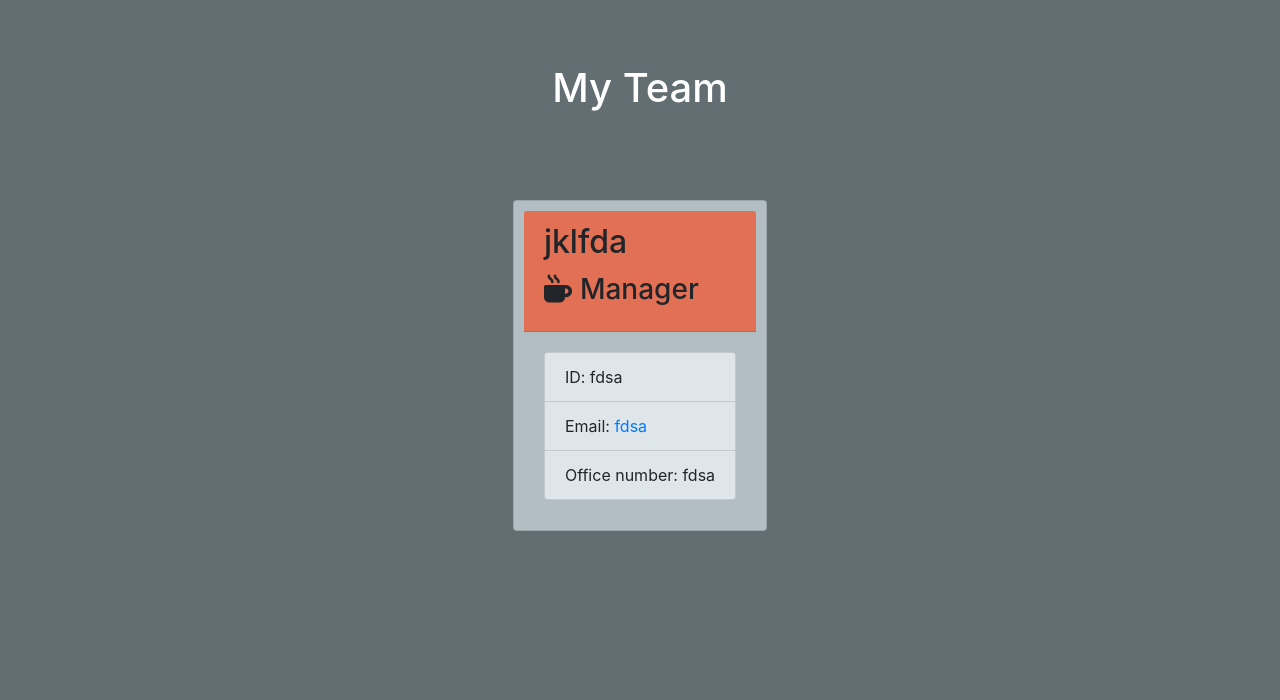
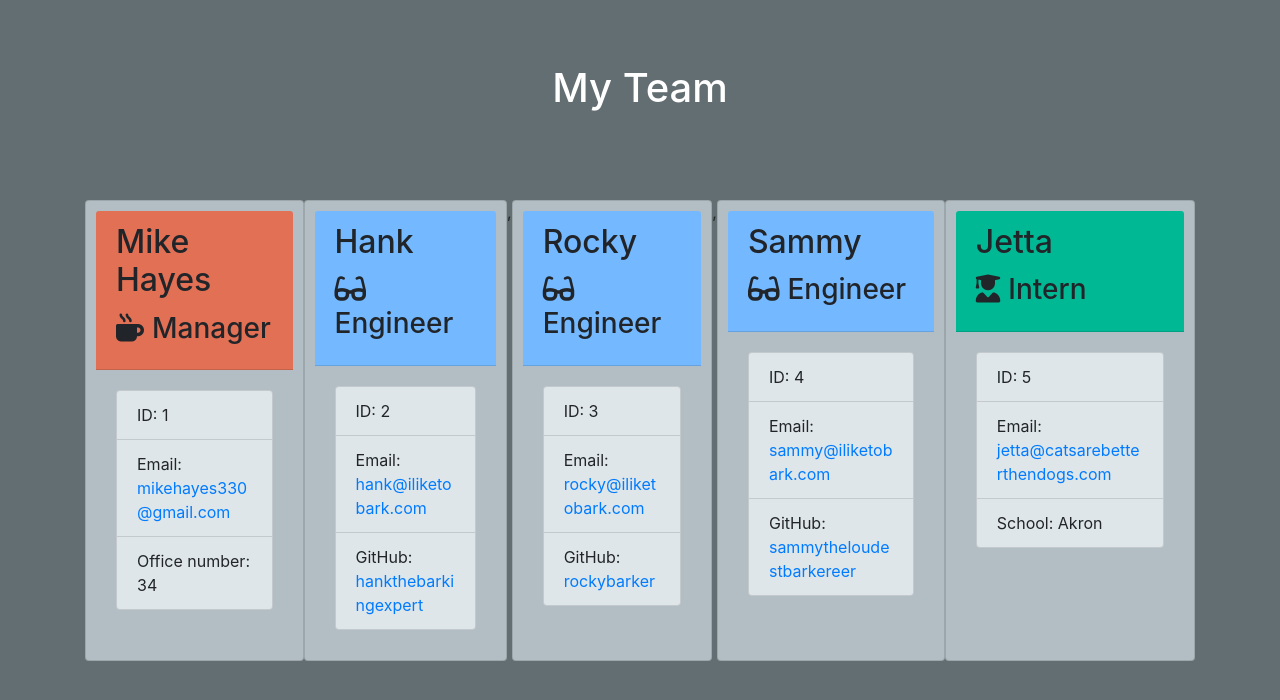
Before and after one commit to mikehayes330/projectTeamGenerator, a website: page output/team.html in a window 1280 px wide. Drawn offline with nearby package versions, Linux system fonts and the light colour scheme.

```diff
--- a/output/team.html
+++ b/output/team.html
@@ -25,14 +25,66 @@
             <div class="team-area col-12 d-flex justify-content-center gray">
                 <div class="card employee-card">
     <div class="card-header manager">
-        <h2 class="card-title">jklfda</h2>
+        <h2 class="card-title">Mike Hayes</h2>
         <h3 class="card-title"><i class="fas fa-mug-hot mr-2"></i>Manager</h3>
     </div>
     <div class="card-body">
         <ul class="list-group">
-            <li class="list-group-item">ID: fdsa</li>
-            <li class="list-group-item">Email: <a href="mailto:fdsa">fdsa</a></li>
-            <li class="list-group-item">Office number: fdsa</li>
+            <li class="list-group-item">ID: 1</li>
+            <li class="list-group-item">Email: <a href="mailto:mikehayes330@gmail.com">mikehayes330@gmail.com</a></li>
+            <li class="list-group-item">Office number: 34</li>
+        </ul>
+    </div>
+</div>
+<div class="card employee-card">
+    <div class="card-header engineer">
+        <h2 class="card-title">Hank</h2>
+        <h3 class="card-title"><i class="fas fa-glasses mr-2"></i>Engineer</h3>
+    </div>
+    <div class="card-body">
+        <ul class="list-group">
+            <li class="list-group-item">ID: 2</li>
+            <li class="list-group-item">Email: <a href="mailto:hank@iliketobark.com">hank@iliketobark.com</a></li>
+            <li class="list-group-item">GitHub: <a href="https://github.com/hankthebarkingexpert" target="_blank" rel="noopener noreferrer">hankthebarkingexpert</a></li>
+        </ul>
+    </div>
+</div>
+,<div class="card employee-card">
+    <div class="card-header engineer">
+        <h2 class="card-title">Rocky</h2>
+        <h3 class="card-title"><i class="fas fa-glasses mr-2"></i>Engineer</h3>
+    </div>
+    <div class="card-body">
+        <ul class="list-group">
+            <li class="list-group-item">ID: 3</li>
+            <li class="list-group-item">Email: <a href="mailto:rocky@iliketobark.com">rocky@iliketobark.com</a></li>
+            <li class="list-group-item">GitHub: <a href="https://github.com/rockybarker" target="_blank" rel="noopener noreferrer">rockybarker</a></li>
+        </ul>
+    </div>
+</div>
+,<div class="card employee-card">
+    <div class="card-header engineer">
+        <h2 class="card-title">Sammy</h2>
+        <h3 class="card-title"><i class="fas fa-glasses mr-2"></i>Engineer</h3>
+    </div>
+    <div class="card-body">
+        <ul class="list-group">
+            <li class="list-group-item">ID: 4</li>
+            <li class="list-group-item">Email: <a href="mailto:sammy@iliketobark.com">sammy@iliketobark.com</a></li>
+            <li class="list-group-item">GitHub: <a href="https://github.com/sammytheloudestbarkereer" target="_blank" rel="noopener noreferrer">sammytheloudestbarkereer</a></li>
+        </ul>
+    </div>
+</div>
+<div class="card employee-card">
+    <div class="card-header intern">
+        <h2 class="card-title">Jetta</h2>
+        <h3 class="card-title"><i class="fas fa-user-graduate mr-2"></i>Intern</h3>
+    </div>
+    <div class="card-body">
+        <ul class="list-group">
+            <li class="list-group-item">ID: 5</li>
+            <li class="list-group-item">Email: <a href="mailto:jetta@catsarebetterthendogs.com">jetta@catsarebetterthendogs.com</a></li>
+            <li class="list-group-item">School: Akron</li>
         </ul>
     </div>
 </div>
```
